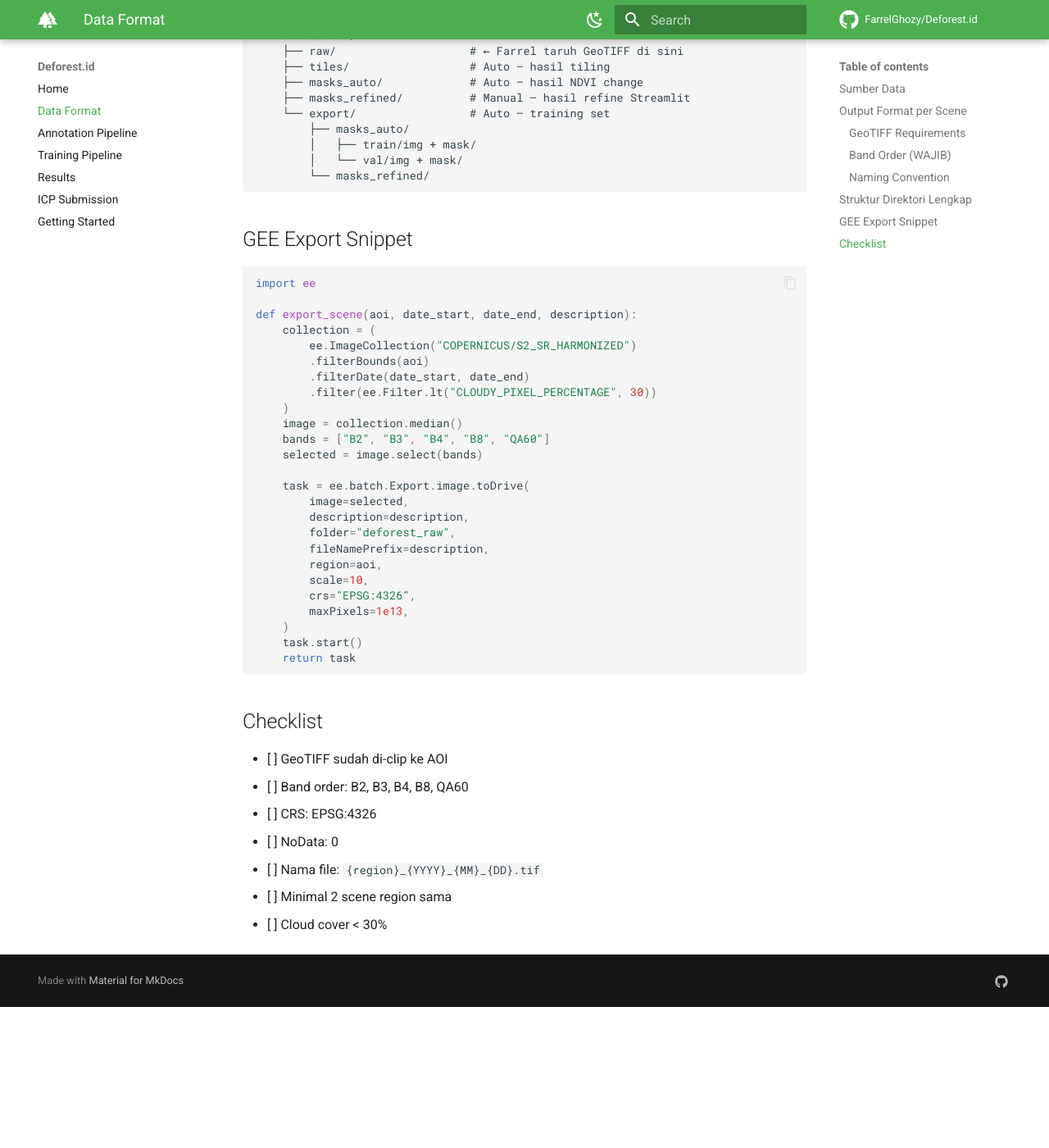
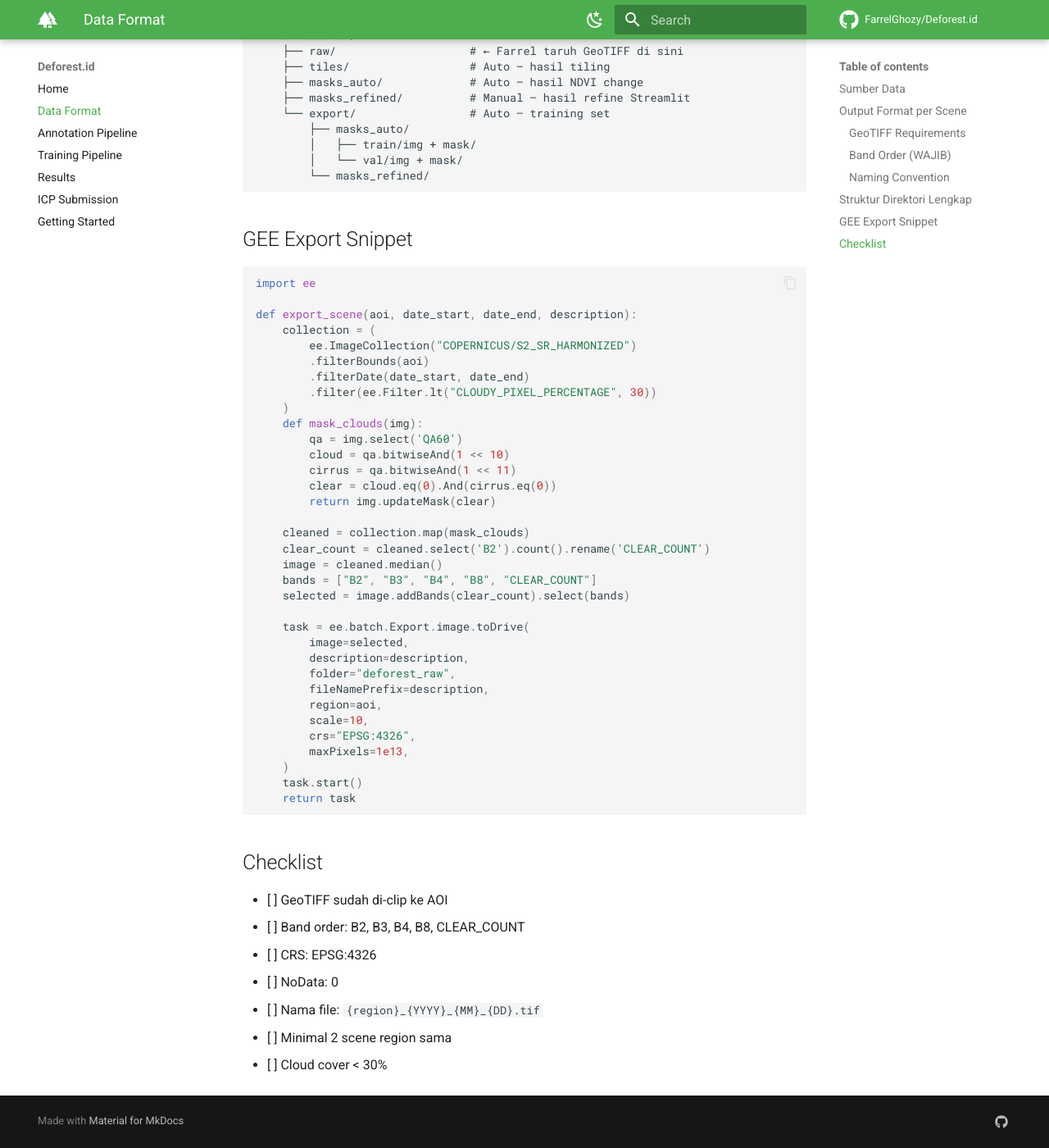
Before and after one commit to FarrelGhozy/Deforest.id, an MkDocs documentation site: the page built from docs/data-format.md, in a window 1280 px wide and 1400 px high, scrolled down 2039 px. Shown: the whole window at 82% size. Built offline with MkDocs 1.6.1 and Material for MkDocs 9.7.7, drawn with Linux system fonts in a browser that asks for light colours; comment, search, counter and statistics services are not loaded; before the commit the page ends 3267 px from its top, so only the background shows below that; some of the changed text lies outside the part shown.

Commit message:
perbaikan export gee untuk memperbaiki data awan

```diff
--- a/docs/data-format.md
+++ b/docs/data-format.md
@@ -11,7 +11,7 @@
 |-----------|-------|
 | Platform | Google Earth Engine |
 | Satellite | Sentinel-2 (Level-2A) |
-| Bands | B2, B3, B4, B8, QA60 |
+| Bands | B2, B3, B4, B8, CLEAR_COUNT |
 | Resolusi | 10m (B2–B8) |
 | Area | Kalimantan (AOI sesuai batas konsesi GFW) |
 | Temporal | Multi-temporal (minimal 2 titik waktu: T1 dan T2) |
@@ -33,7 +33,7 @@ data/annotation/raw/
 |----------|-------------|
 | Format | GeoTIFF, 32-bit float |
 | CRS | EPSG:4326 (WGS84) |
-| Bands | 5 bands: B2, B3, B4, B8, QA60 |
+| Bands | 5 bands: B2, B3, B4, B8, CLEAR_COUNT |
 | NoData | 0 |
 | Region | Clip ke AOI |
 
@@ -45,7 +45,7 @@ data/annotation/raw/
 | 1 | B3 | Green — 10m |
 | 2 | B4 | Red — 10m |
 | 3 | B8 | NIR — 10m |
-| 4 | QA60 | Cloud mask — 60m |
+| 4 | CLEAR_COUNT | Jumlah observasi bersih per piksel (setelah cloud masking per-scene) |
 
 !!! warning "Urutan Band"
     Urutan bands HARUS sesuai tabel. Annotation pipeline membaca band berdasarkan index, bukan nama.
@@ -88,9 +88,18 @@ def export_scene(aoi, date_start, date_end, description):
         .filterDate(date_start, date_end)
         .filter(ee.Filter.lt("CLOUDY_PIXEL_PERCENTAGE", 30))
     )
-    image = collection.median()
-    bands = ["B2", "B3", "B4", "B8", "QA60"]
-    selected = image.select(bands)
+    def mask_clouds(img):
+        qa = img.select('QA60')
+        cloud = qa.bitwiseAnd(1 << 10)
+        cirrus = qa.bitwiseAnd(1 << 11)
+        clear = cloud.eq(0).And(cirrus.eq(0))
+        return img.updateMask(clear)
+
+    cleaned = collection.map(mask_clouds)
+    clear_count = cleaned.select('B2').count().rename('CLEAR_COUNT')
+    image = cleaned.median()
+    bands = ["B2", "B3", "B4", "B8", "CLEAR_COUNT"]
+    selected = image.addBands(clear_count).select(bands)
 
     task = ee.batch.Export.image.toDrive(
         image=selected,
@@ -109,7 +118,7 @@ def export_scene(aoi, date_start, date_end, description):
 ## Checklist
 
 - [ ] GeoTIFF sudah di-clip ke AOI
-- [ ] Band order: B2, B3, B4, B8, QA60
+- [ ] Band order: B2, B3, B4, B8, CLEAR_COUNT
 - [ ] CRS: EPSG:4326
 - [ ] NoData: 0
 - [ ] Nama file: `{region}_{YYYY}_{MM}_{DD}.tif`
```
Also changed, not shown: 3 other files.
